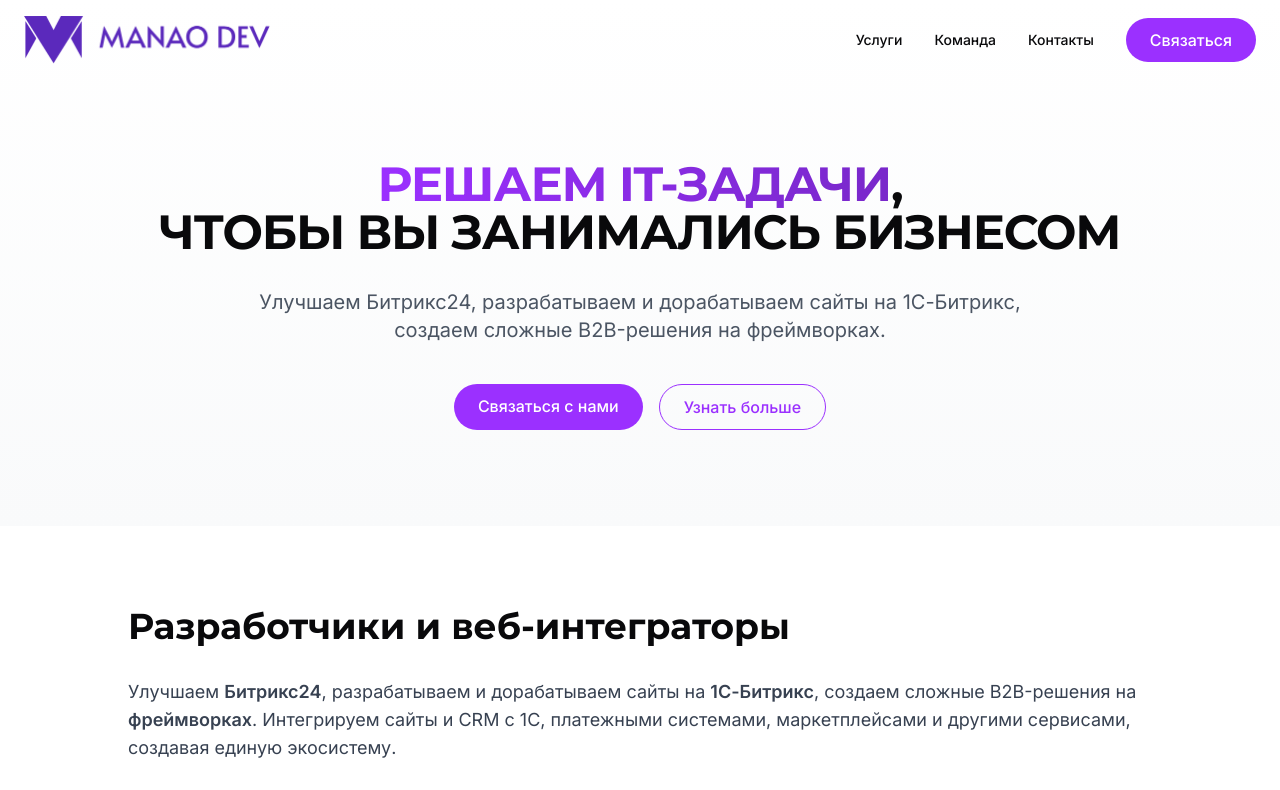
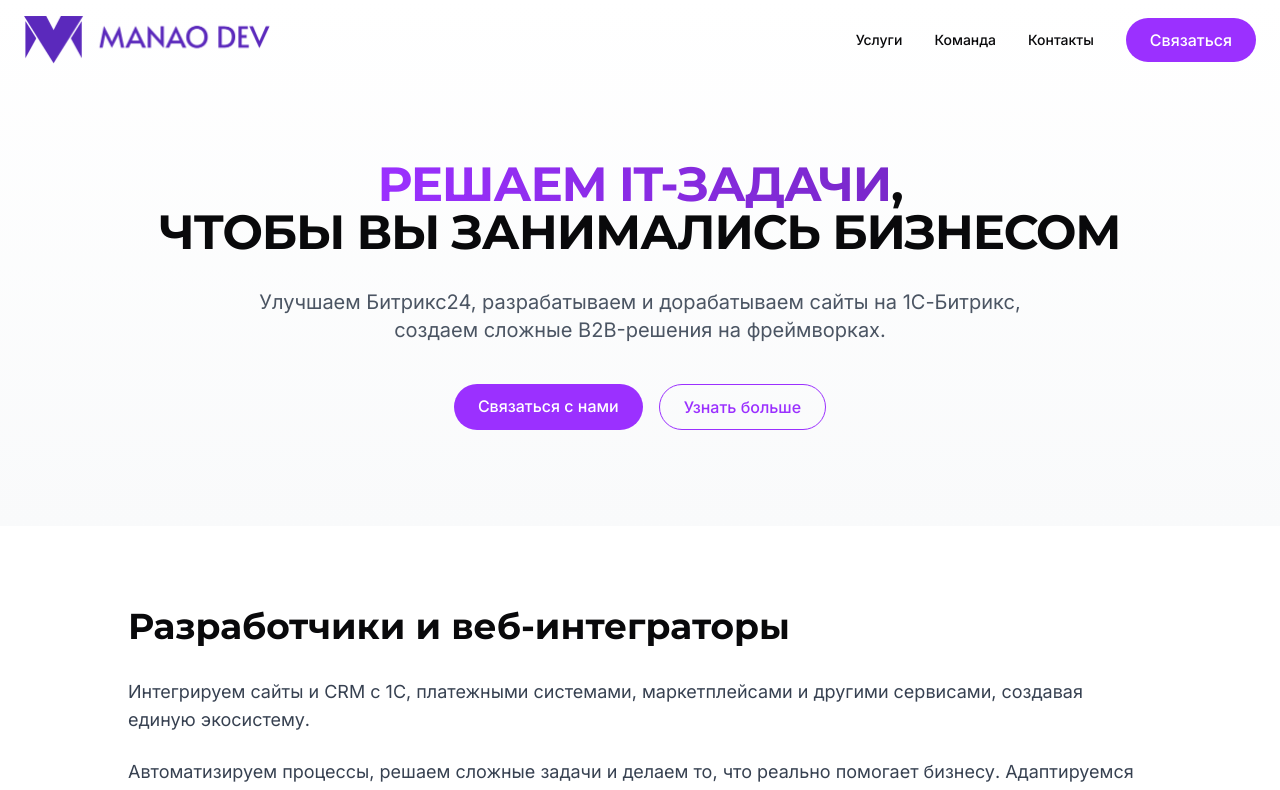
Before and after one commit to maryiarahoisha/stylish-portfolio-page, a React (Vite) app: page / in a window 1280 px wide. Shown: the top 790 px of the page. Built offline with nearby package versions, Linux system fonts and the light colour scheme.

Commit message:
Update text in Services component
Updates the text content within the Services component.

```diff
--- a/src/components/Services.tsx
+++ b/src/components/Services.tsx
@@ -38,7 +38,7 @@ const Services = () => {
 
           <div className="space-y-6 mt-8">
             <p className="text-lg text-gray-700 animate-on-scroll opacity-0">
-              Улучшаем <span className="font-semibold">Битрикс24</span>, разрабатываем и дорабатываем сайты на <span className="font-semibold">1С-Битрикс</span>, создаем сложные B2B-решения на <span className="font-semibold">фреймворках</span>. Интегрируем сайты и CRM с 1С, платежными системами, маркетплейсами и другими сервисами, создавая единую экосистему.
+              Интегрируем сайты и CRM с 1С, платежными системами, маркетплейсами и другими сервисами, создавая единую экосистему.
             </p>
 
             <p className="text-lg text-gray-700 animate-on-scroll opacity-0">
```
